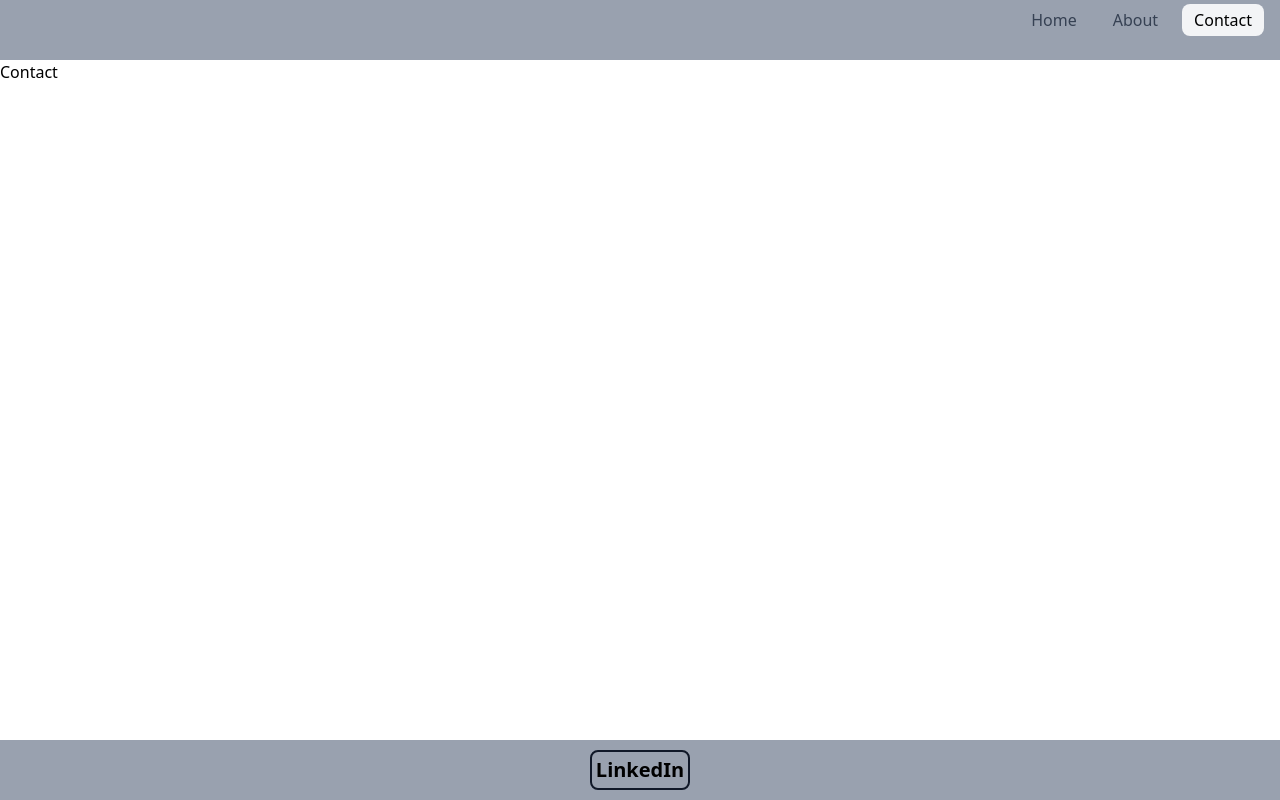
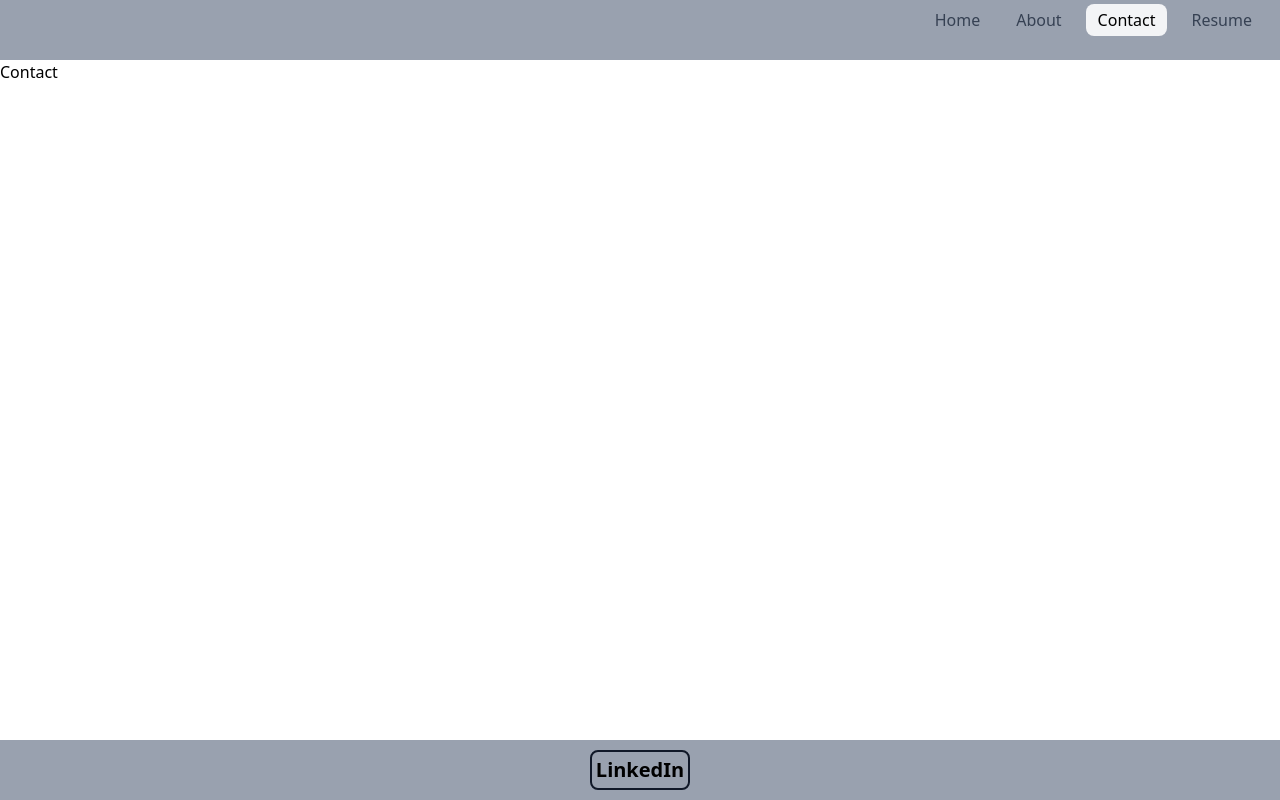
Before and after one commit to Vedant2802/Portfolio, a React (Vite) app in the folder my_portfolio/: page /contact in a window 1280 px wide. Built offline with nearby package versions, Linux system fonts and the light colour scheme; no server answers.

Commit message:
resume added

```diff
--- a/my_portfolio/src/components/Header.jsx
+++ b/my_portfolio/src/components/Header.jsx
@@ -4,7 +4,7 @@ import { staticText } from "../constants/constants";
 
 export const Header = () => {
   const {
-    header: { contact, about, home },
+    header: { contact, about, home, resume },
   } = staticText;
   return (
     <header id="header" className="h-15 bg-gray-400">
@@ -45,6 +45,18 @@ export const Header = () => {
         >
           {contact}
         </NavLink>
+        <NavLink
+          to="/resume"
+          className={({ isActive }) =>
+            `px-3 py-1 rounded-lg transition-colors mt-1 ${
+              isActive
+                ? " bg-gray-100"
+                : "text-gray-700 hover:text-gray-900 hover:bg-gray-300"
+            }`
+          }
+        >
+          {resume}
+        </NavLink>
       </nav>
     </header>
   );
--- a/my_portfolio/src/constants/constants.js
+++ b/my_portfolio/src/constants/constants.js
@@ -12,5 +12,6 @@ export const staticText = {
     contact: "Contact",
     about: "About",
     home: "Home",
+    resume: "Resume",
   },
 };
--- /dev/null
+++ b/my_portfolio/src/pages/Resume.jsx
@@ -0,0 +1,25 @@
+const Resume = () => {
+  return (
+    <div className="flex flex-col items-center p-4">
+      <h1 className="text-2xl font-bold mb-4">My Resume</h1>
+
+      <iframe
+        src="/resume.pdf"
+        title="Resume"
+        width="80%"
+        height="600px"
+        className="border shadow-md"
+      ></iframe>
+
+      <a
+        href="/resume.pdf"
+        download="My_Resume.pdf"
+        className="mt-6 bg-blue-600 text-white px-4 py-2 rounded hover:bg-blue-700"
+      >
+        Download Resume
+      </a>
+    </div>
+  );
+};
+
+export default Resume;
--- a/my_portfolio/src/routing/routes.jsx
+++ b/my_portfolio/src/routing/routes.jsx
@@ -8,6 +8,7 @@ import App from "../App";
 import Home from "../pages/Home";
 import About from "../pages/About";
 import Contact from "../pages/Contact";
+import Resume from "../pages/Resume";
 
 // Original commented out code
 // const router = createBrowserRouter([
@@ -40,6 +41,7 @@ const router = createBrowserRouter(
       <Route path="home" element={<Home />} />
       <Route path="about" element={<About />} />
       <Route path="contact" element={<Contact />} />
+      <Route path="resume" element={<Resume />} />
     </Route>
   )
 );
```
Also changed, not shown: 1 other file (tests, documents, lock files or other folders).
